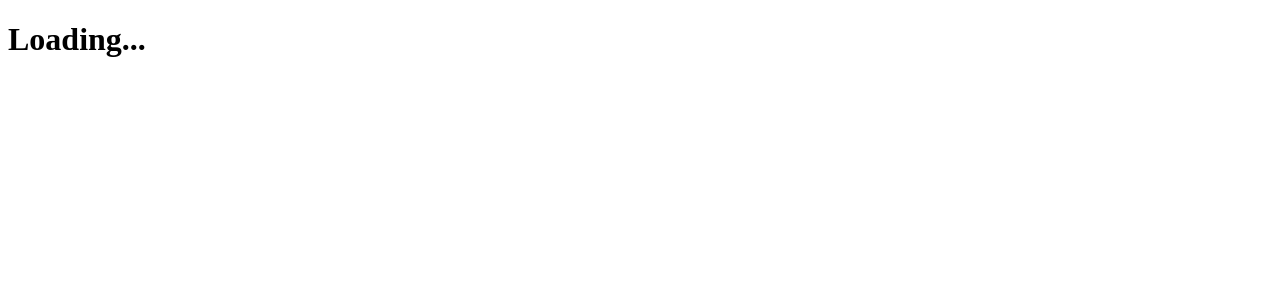
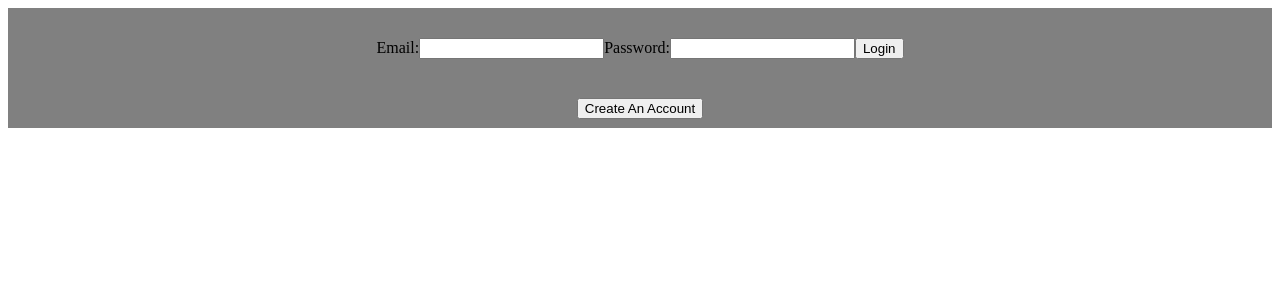
Before and after one commit to Black-Lit-Library/black-lit-frontend, a React app: page / in a window 1280 px wide. Shown: the top 300 px of the page. Built offline with nearby package versions, Linux system fonts and the light colour scheme.

Commit message:
after a lot of playing around and googling, created a userLogin form and it renders properly through container

```diff
--- a/package.json
+++ b/package.json
@@ -64,6 +64,9 @@
   },
   "dependencies": {
     "react": "^17.0.2",
-    "react-dom": "^17.0.2"
+    "react-dom": "^17.0.2",
+    "react-firebase-hooks": "^3.0.4",
+    "react-router-dom": "^5.3.0",
+    "react-use-form-state": "^0.13.2"
   }
 }
--- /dev/null
+++ b/src/components/users/UserLogin.jsx
@@ -0,0 +1,97 @@
+import React, { useState } from 'react';
+// import { useParams, Link } from 'react-router-dom';
+import {
+  useSignInWithEmailAndPassword,
+} from 'react-firebase-hooks/auth';
+
+const UserLogin = () => {
+  const [email, setEmail] = useState('');
+  const [password, setPassword] = useState('');
+  const [
+    signInWithEmailAndPassword,
+    user,
+    loading,
+    error,
+  ] = useSignInWithEmailAndPassword([email, password]);
+  // const { id } = useParams();
+
+  if (error) {
+    return (
+      <div style={{
+        backgroundColor: 'gray',
+        width: 'auto',
+        height: '10vh',
+        display: 'flex',
+        justifyContent: 'center',
+        alignItems: 'center',
+        margin: 'auto',
+      }}>
+        <p>Error: {error.message}</p>;
+      </div>
+    );
+  }
+  if (loading) {
+    return <p>Loading...</p>;
+  }
+  if (user) {
+    return (
+      <div style={{
+        backgroundColor: 'gray',
+        width: 'auto',
+        height: '10vh',
+        display: 'flex',
+        justifyContent: 'center',
+        alignItems: 'center',
+        margin: 'auto',
+      }}>
+        <p>Welcome, {user.email}</p>
+      </div>
+    );
+  }
+  return (
+    <>
+      <div style={{
+        backgroundColor: 'gray',
+        width: 'auto',
+        height: '10vh',
+        display: 'flex',
+        justifyContent: 'center',
+        alignItems: 'center',
+        margin: 'auto',
+      }}>
+        <label htmlFor="username">Email:{' '}</label>
+        <input
+          id="username"
+          type="text"
+          value={email}
+          onChange={(event) => setEmail(event.target.value)}
+        />
+        <label htmlFor="pin">Password:{' '}</label>
+        <input
+          id="pin"
+          type="text"
+          value={password}
+          onChange={(event) => setPassword(event.target.value)}
+        />
+        <button onClick={() => signInWithEmailAndPassword(email, password)
+        }>
+          Login
+        </button>
+      </div>
+      <div style={{
+        backgroundColor: 'gray',
+        width: 'auto',
+        height: '5vh',
+        display: 'flex',
+        justifyContent: 'center',
+        alignItems: 'center',
+        margin: 'auto',
+      }}
+      >
+        <button>Create An Account</button>
+      </div>
+    </>
+  );
+};
+
+export default UserLogin;
--- a/src/containers/BLLContainer.jsx
+++ b/src/containers/BLLContainer.jsx
@@ -1,7 +1,11 @@
 import React from 'react';
+// import { useFormState } from 'react-use-form-state';
+// import Login from '../components/users/Login';
+import UserLogin from '../components/users/UserLogin';
 
 export const BLLContainer = () => {
-  return <h1>Loading...</h1>;
+
+  return <UserLogin />;
 };
 
 export default BLLContainer;
```
Also changed, not shown: src/components/users/Login.jsx (+22 -6 lines), 1 other file (tests, documents, lock files or other folders).
